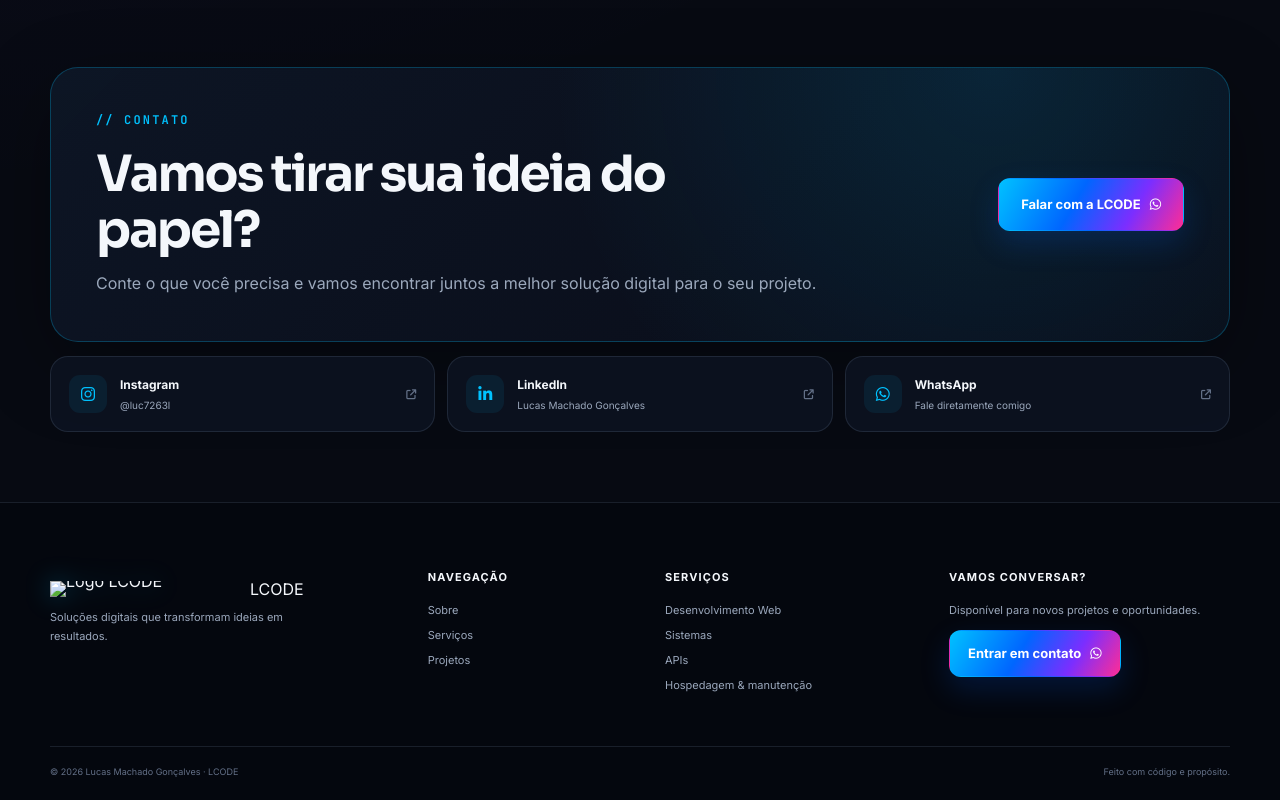
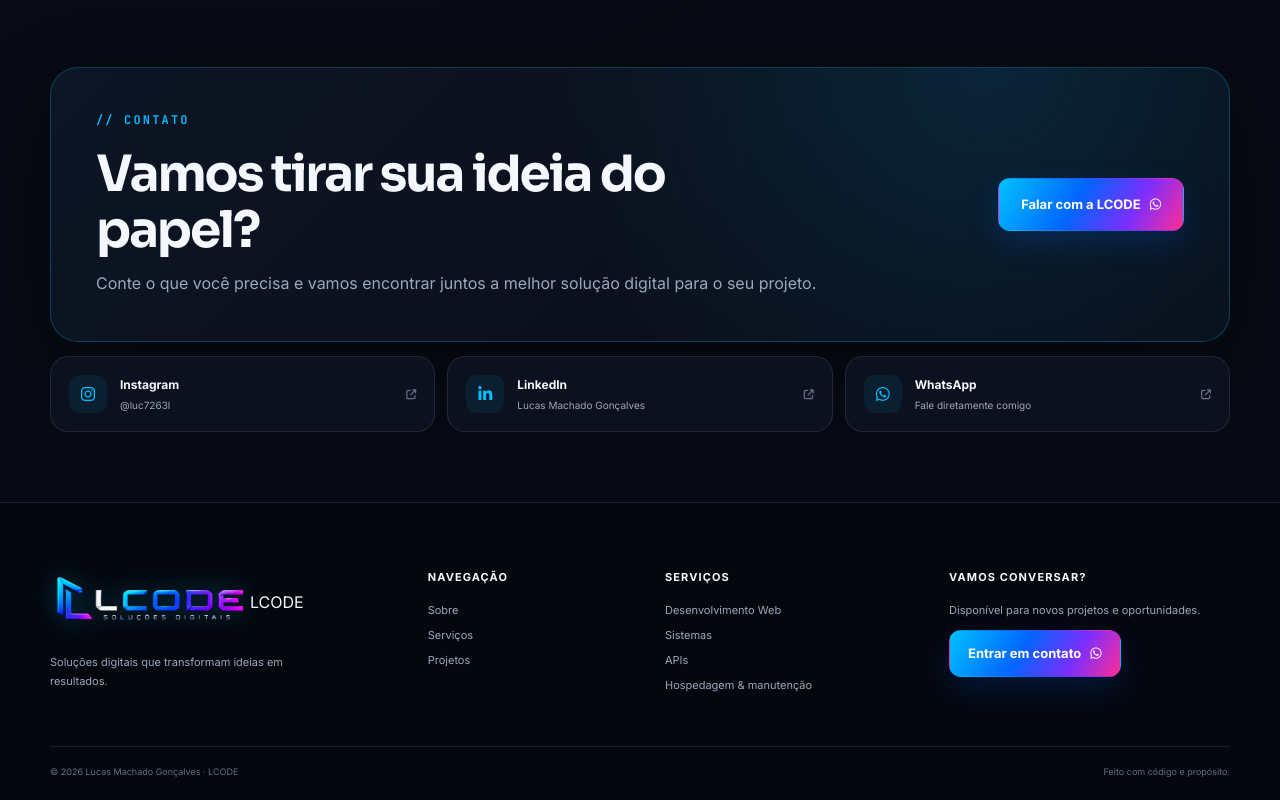
Before and after one commit to Luc72639/LCODE, a website: page Projetos/LCODE DEFINITIVA/index.html in a window 1280 px wide. Shown: the part 6358-7158 px from the top of the page. Drawn offline with Linux system fonts and the light colour scheme.

Commit message:
IMAGEM FOOTER ALTERADA

```diff
--- a/Projetos/LCODE DEFINITIVA/index.html
+++ b/Projetos/LCODE DEFINITIVA/index.html
@@ -119,7 +119,7 @@
     <section class="section final-cta" id="contato"><div class="container"><div class="cta-box reveal"><div><div class="eyebrow">// contato</div><h2>Vamos tirar sua ideia do papel?</h2><p>Conte o que você precisa e vamos encontrar juntos a melhor solução digital para o seu projeto.</p></div><a href="https://wa.me/5554999833483" target="_blank" rel="noopener noreferrer" class="btn btn-primary btn-large">Falar com a LCODE <i class="fa-brands fa-whatsapp"></i></a></div><div class="contact-grid"><a href="https://www.instagram.com/luc7263l/" target="_blank" rel="noopener noreferrer" class="contact-card"><i class="fa-brands fa-instagram"></i><div><strong>Instagram</strong><span>@luc7263l</span></div><i class="fa-solid fa-arrow-up-right-from-square arrow"></i></a><a href="https://www.linkedin.com/in/lucas-machado-gonçalves-395000389/" target="_blank" rel="noopener noreferrer" class="contact-card"><i class="fa-brands fa-linkedin-in"></i><div><strong>LinkedIn</strong><span>Lucas Machado Gonçalves</span></div><i class="fa-solid fa-arrow-up-right-from-square arrow"></i></a><a href="https://wa.me/5554999833483" target="_blank" rel="noopener noreferrer" class="contact-card"><i class="fa-brands fa-whatsapp"></i><div><strong>WhatsApp</strong><span>Fale diretamente comigo</span></div><i class="fa-solid fa-arrow-up-right-from-square arrow"></i></a></div></div></section>
   </main>
 
-  <footer class="footer"><div class="container footer-grid"><div><a class="brand" href="#inicio"><img src="assets/images/logo-icon.png" alt="Logo LCODE" class="logo-mark"><span>LCODE</span></a><p>Soluções digitais que transformam ideias em resultados.</p></div><div><h4>Navegação</h4><a href="#sobre">Sobre</a><a href="#servicos">Serviços</a><a href="#projetos">Projetos</a></div><div><h4>Serviços</h4><a href="#servicos">Desenvolvimento Web</a><a href="#servicos">Sistemas</a><a href="#servicos">APIs</a><a href="#planos">Hospedagem & manutenção</a></div><div><h4>Vamos conversar?</h4><p>Disponível para novos projetos e oportunidades.</p><a href="https://wa.me/5554999833483" target="_blank" rel="noopener noreferrer" class="btn btn-primary">Entrar em contato <i class="fa-brands fa-whatsapp"></i></a></div></div><div class="container footer-bottom"><span>© 2026 Lucas Machado Gonçalves · LCODE</span><span>Feito com código e propósito.</span></div></footer>
+  <footer class="footer"><div class="container footer-grid"><div><a class="brand" href="#inicio"><img src="assets/images/lcode-logo.png" alt="Logo LCODE" class="logo-mark"><span>LCODE</span></a><p>Soluções digitais que transformam ideias em resultados.</p></div><div><h4>Navegação</h4><a href="#sobre">Sobre</a><a href="#servicos">Serviços</a><a href="#projetos">Projetos</a></div><div><h4>Serviços</h4><a href="#servicos">Desenvolvimento Web</a><a href="#servicos">Sistemas</a><a href="#servicos">APIs</a><a href="#planos">Hospedagem & manutenção</a></div><div><h4>Vamos conversar?</h4><p>Disponível para novos projetos e oportunidades.</p><a href="https://wa.me/5554999833483" target="_blank" rel="noopener noreferrer" class="btn btn-primary">Entrar em contato <i class="fa-brands fa-whatsapp"></i></a></div></div><div class="container footer-bottom"><span>© 2026 Lucas Machado Gonçalves · LCODE</span><span>Feito com código e propósito.</span></div></footer>
 </div>
 
   <button class="back-top" id="backTop" aria-label="Voltar ao topo"><i class="fa-solid fa-arrow-up"></i></button>
```
